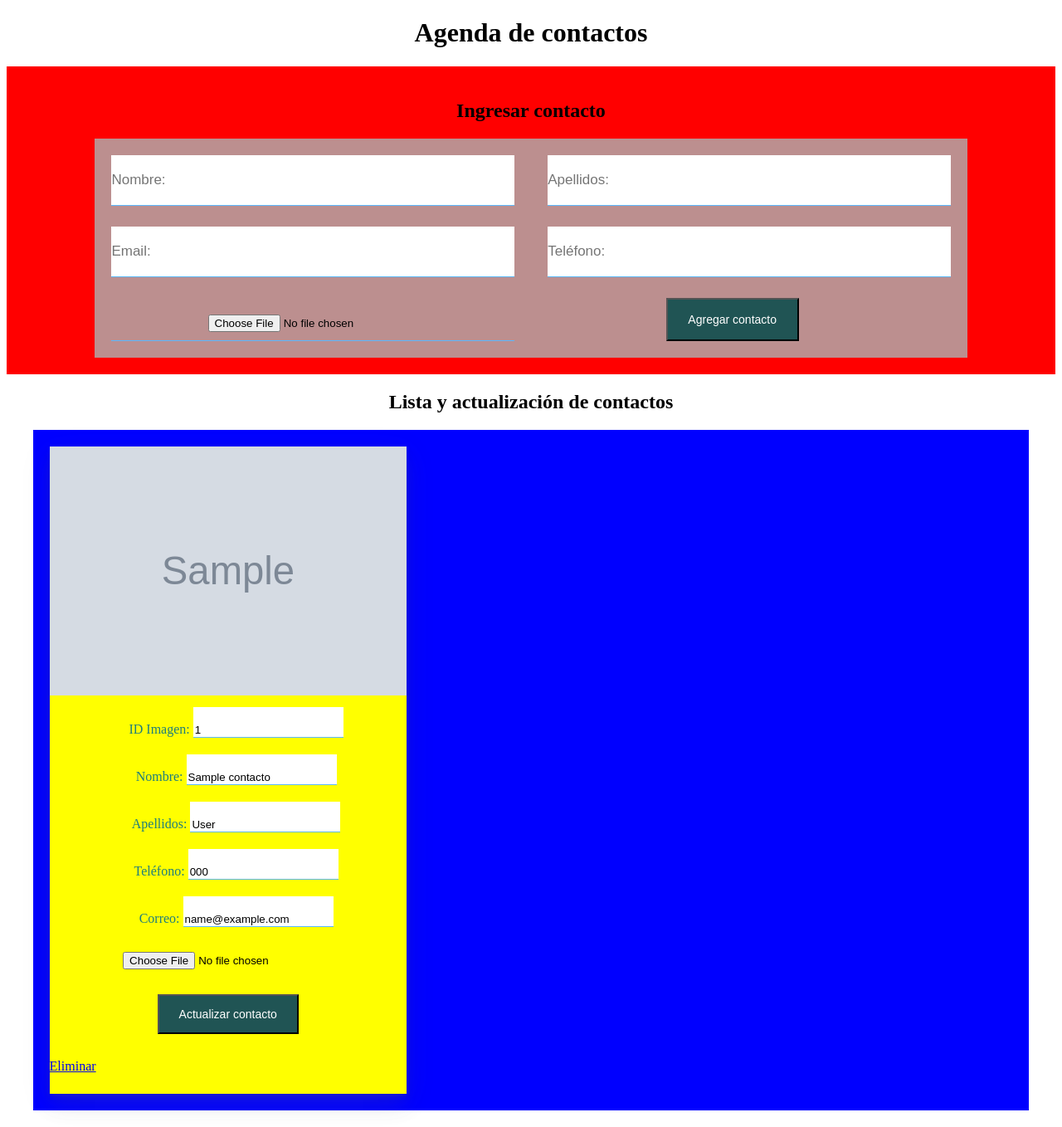
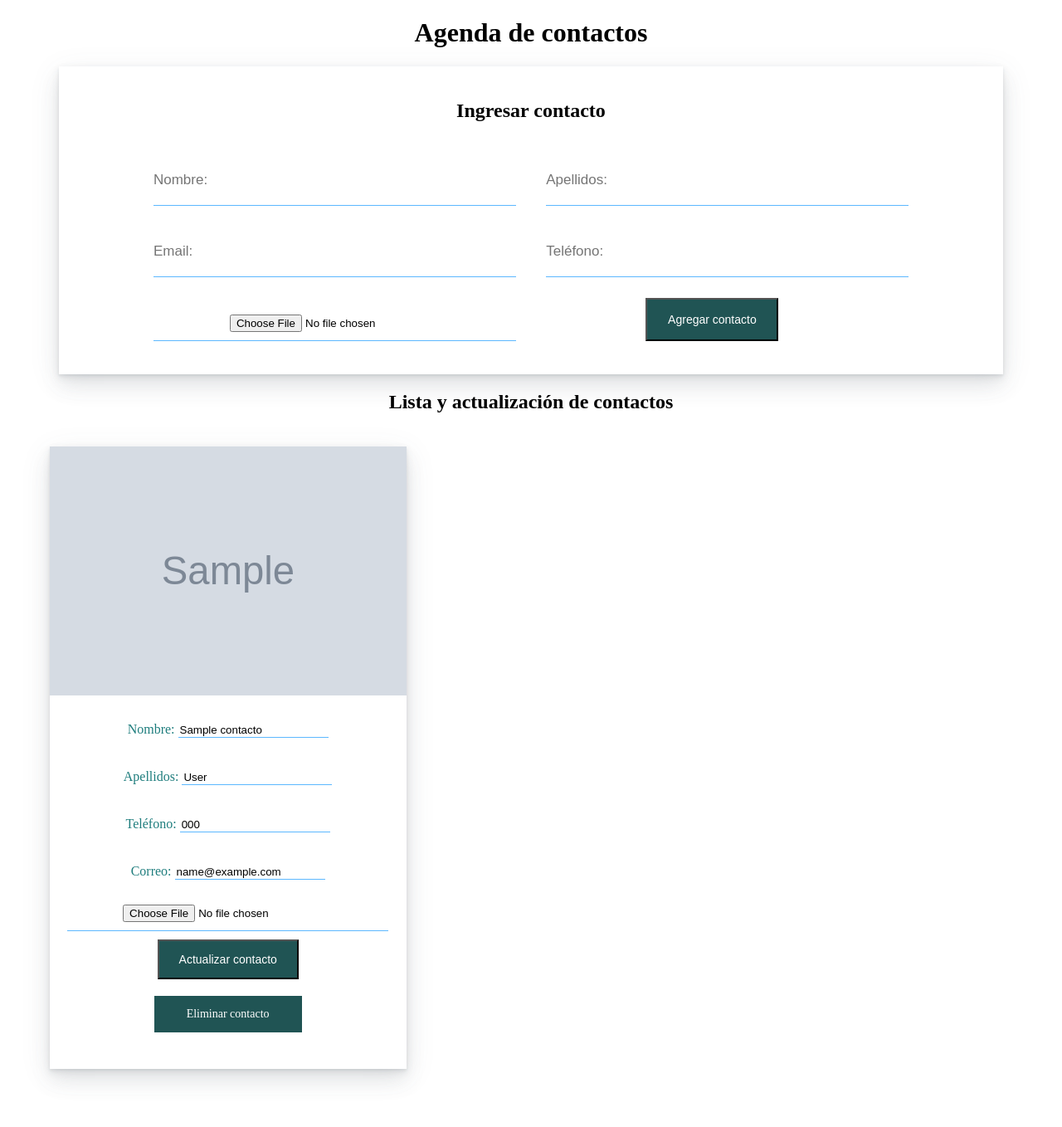
Before and after one commit to tian-dev1/AgendaContactosPHP, a PHP site: page / in a window 1280 px wide. Shown: the whole page at 83% size. After the commit the page ends 1305 px from the top, so only its background shows below. Run offline with PHP 8.4, Linux system fonts and the light colour scheme; tables that the repository leaves empty or names only in its code hold one stand-in row (values such as "Sample post"); grey boxes marked "Sample" are stand-in pictures.

Commit message:
Se termino con el procesode eliminacion, diseño y ajuste de detalles

```diff
--- a/css/style.css
+++ b/css/style.css
@@ -1,13 +1,18 @@
+
+
+
 h1, h2{
     text-align: center;
+
 }
 .container{
-    background-color: red;
+    width: 90%;
     padding: 20px 0;
-    margin: 20px 0;
+    margin: 20px auto;
+    box-shadow: 0 .46875rem 2.1875rem rgba(90,97,105,.1),0 .9375rem 1.40625rem rgba(90,97,105,.1),0 .25rem .53125rem rgba(90,97,105,.12),0 .125rem .1875rem rgba(90,97,105,.1);
+
 }
 .formAgregar{
-    background-color: rosybrown;
     display: flex;
     justify-content: space-between;
     flex-wrap: wrap;
@@ -53,7 +58,6 @@ input[type="text"]:focus, input[type="email"]:focus, input[type="number"]:focus{
 
 
 .containerTwo{
-    background-color: blue;
     display: flex;
     flex-wrap: wrap;
     width: 95%;
@@ -61,9 +65,8 @@ input[type="text"]:focus, input[type="email"]:focus, input[type="number"]:focus{
 }
 
 .card{
-    background-color: yellow;
     width: 430px;
-    min-height:  780px;
+    min-height:  750px;
     margin: 20px;
     box-shadow: 0 .46875rem 2.1875rem rgba(90,97,105,.1),0 .9375rem 1.40625rem rgba(90,97,105,.1),0 .25rem .53125rem rgba(90,97,105,.12),0 .125rem .1875rem rgba(90,97,105,.1)
 }
@@ -75,7 +78,7 @@ input[type="text"]:focus, input[type="email"]:focus, input[type="number"]:focus{
 
 .row{
     width: 100%;
-    padding: 10px;
+    padding: 10px 0;
     text-align: center;
 }
 .file{
@@ -115,9 +118,32 @@ input[type=number] {
     -moz-appearance:textfield;
 }
 
-.card  input[type="submit"]{ /*Botones de header y sobre mi*/
+.card input[type="submit"]{ /*Botones de header y sobre mi*/
     display: block;
-    margin: 30px auto;
     width: 170px;
     padding: 14px 24px;
+    margin: 10px auto;
 }
+
+.card .divFile{
+    width: 90%;
+    margin: 0 auto;
+}
+
+.buttonsActions{
+    width: 100%;
+    display: flex;
+    flex-direction: column;
+}
+
+#Eliminar{ /*Botones de header y sobre mi*/
+    font-size: 14px;
+    color: #fff;
+    background: #205454;
+    padding: 14px 24px;
+    display: inline-block; /* Para que tome propiedades tambien de block para darle un tamaño definido*/
+    width: 130px;
+    text-decoration: none; /* Quitamos subrayado*/
+    text-align: center;
+    margin: 10px auto;
+}
--- a/index.php
+++ b/index.php
@@ -44,10 +44,7 @@ $resultado_contactos = mysqli_fetch_all($resultado); #Obtiene el resultado de la
             <form method="POST" action="actualizar.php" enctype="multipart/form-data">
                 <div class="card">
                     <img class="images" src="<?php echo $registro[5]; ?>" alt="">
-                    <div class=row>
-                        <label class="labelsContact" for="idContact">ID Imagen: </label>
-                        <input type="number" readonly="readonly" name="idContact" id="idContact" value="<?php echo $registro[0]; ?>"/>
-                    </div>
+                    <input type="hidden" readonly="readonly" name="idContact" id="idContact" value="<?php echo $registro[0]; ?>"/>
                     <div class="row">
                         <label class="labelsContact" for="names">Nombre: </label>
                         <input type="text" name="names" id="names" value="<?php echo $registro[1]; ?>" required/>
@@ -64,9 +61,13 @@ $resultado_contactos = mysqli_fetch_all($resultado); #Obtiene el resultado de la
                         <label class="labelsContact" for="email">Correo: </label>
                         <input type="email" name="email" id="email" value="<?php echo $registro[4]; ?>" required/>
                     </div>
-                    <input class="file" type="file" name="photo" required/>
-                    <input class="buttonUpdate" name="btnEnviar" type="submit" value="Actualizar contacto">
-                    <a href="eliminar.php?idContact=<?php echo $registro[0]; ?>">Eliminar</a>
+                    <div class="divFile">
+                        <input class="file" type="file" name="photo" required/>
+                    </div>
+                    <div class="buttonsActions">
+                        <input class="buttonUpdate" name="btnEnviar" type="submit" value="Actualizar contacto">
+                        <a id="Eliminar" href="eliminar.php?idContact=<?php echo $registro[0]; ?>">Eliminar contacto</a>
+                    </div>
                 </div>
             </form>
         <?php endforeach; ?>
```
Also changed, not shown: files/Persona1.jpg (added), files/infoLinux.png (added), files/persona2.jpg (added), files/persona3.jpg (added), files/persona4.jpeg (added).
